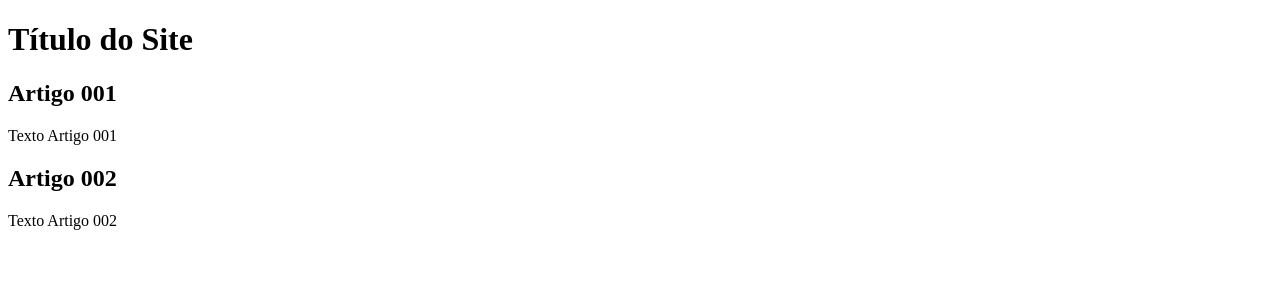
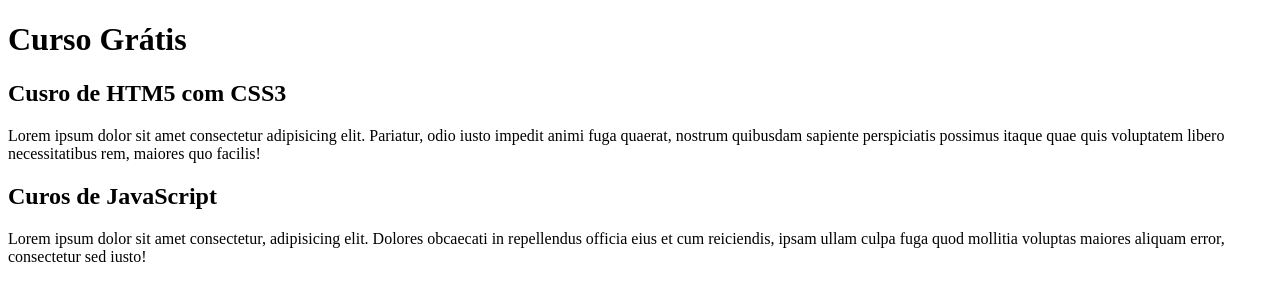
Before and after one commit to edsoncleitonsantos/projeto-site, a plain HTML site: page index.html in a window 1280 px wide. Drawn offline with Linux system fonts and the light colour scheme.

Commit message:
comecei a escrever conteudo

```diff
--- a/index.html
+++ b/index.html
@@ -9,15 +9,15 @@
 <body>
     <main>
         <header>
-            <h1>Título do Site</h1>
+            <h1>Curso Grátis</h1>
         </header>
         <article>
-            <h2>Artigo 001</h2>
-            <p>Texto Artigo 001</p>
+            <h2>Cusro de HTM5 com CSS3</h2>
+            <p>Lorem ipsum dolor sit amet consectetur adipisicing elit. Pariatur, odio iusto impedit animi fuga quaerat, nostrum quibusdam sapiente perspiciatis possimus itaque quae quis voluptatem libero necessitatibus rem, maiores quo facilis!</p>
         </article>
         <article>
-            <h2>Artigo 002</h2>
-            <p>Texto Artigo 002</p>
+            <h2>Curos de JavaScript</h2>
+            <p>Lorem ipsum dolor sit amet consectetur, adipisicing elit. Dolores obcaecati in repellendus officia eius et cum reiciendis, ipsam ullam culpa fuga quod mollitia voluptas maiores aliquam error, consectetur sed iusto!</p>
         </article>
     </main>
 </body>
```
